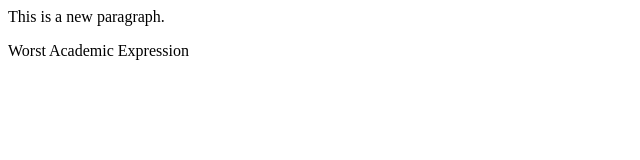
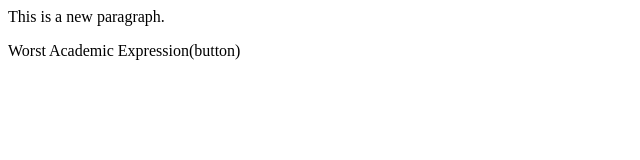
Before and after one commit to Wajeeh1997/localrepo, a plain HTML site: page index.html in a window 1280 px wide. Shown: the full height of the page, 0-640 px from the left. Drawn offline with Linux system fonts and the light colour scheme.

Commit message:
file has been changed

```diff
--- a/index.html
+++ b/index.html
@@ -1,2 +1,2 @@
 <p>This is a new paragraph.</p>
-<p>Worst Academic Expression</p>
+<p>Worst Academic Expression(button)</p>
```
